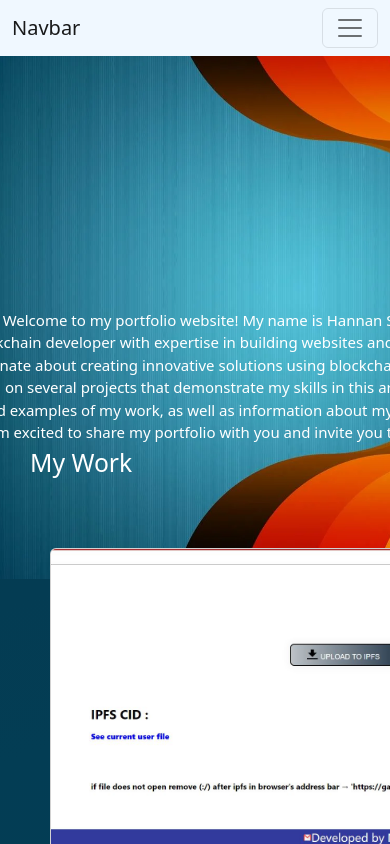
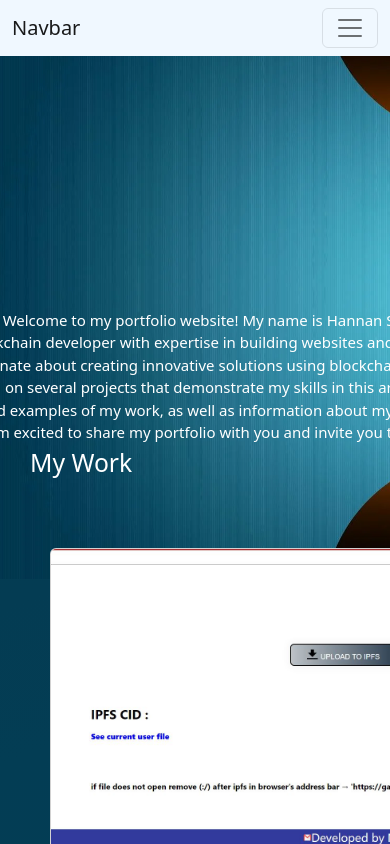
Before and after one commit to placeparks/portfolio, a Next.js app: page / in a window 390 px wide. Shown: the top 844 px of the page. Built offline with nearby package versions, Linux system fonts and the light colour scheme.

Commit message:
Update globals.css

```diff
--- a/styles/globals.css
+++ b/styles/globals.css
@@ -70,7 +70,7 @@ height: 300px;
   .bg-img{
     margin-top: -450px;
     width: 1000px;
-margin-left:200px;
+margin-left:500px;
   }
 
   .card{
```
